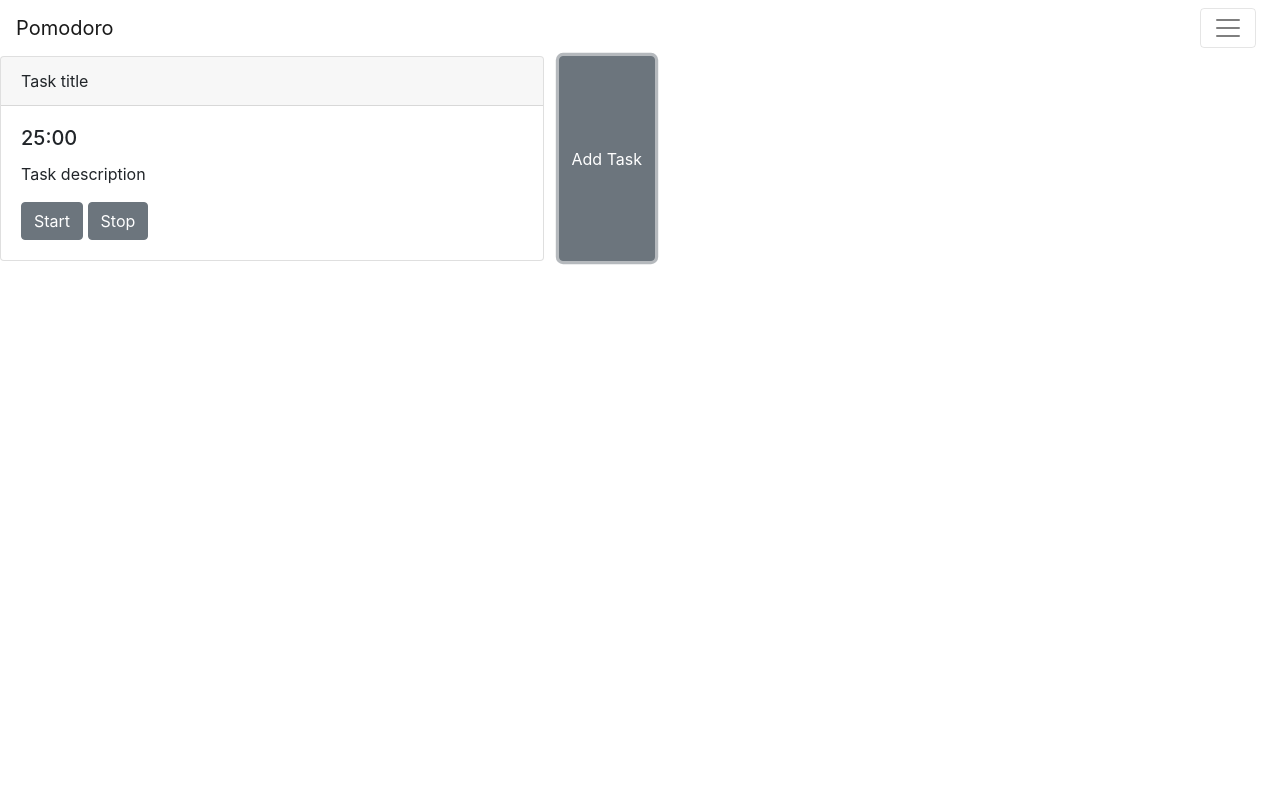
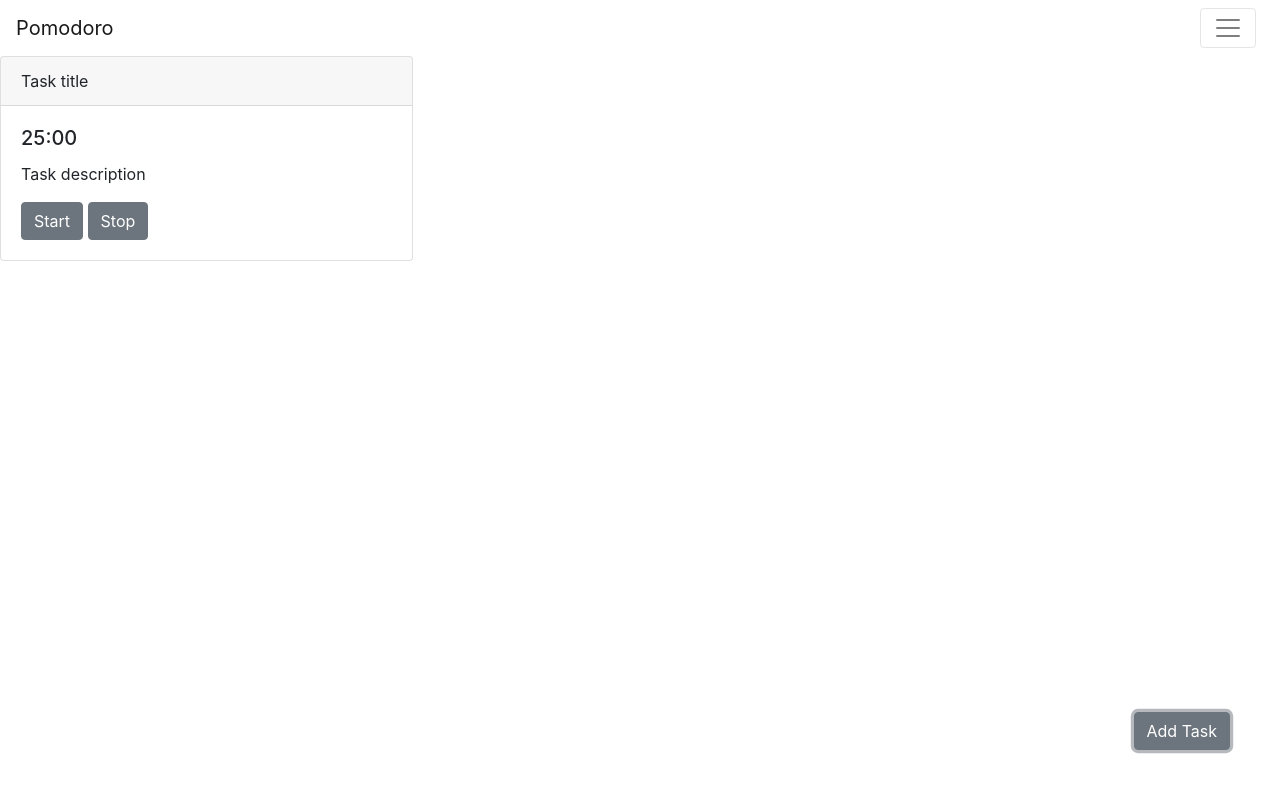
Before and after one commit to ruygaxgon/pomodoro-app, a React (Create React App) app: page / in a window 1280 px wide. Both pictures are taken after a click on the button "Add Task". Shown: the top 792 px of the page. Built offline with nearby package versions, Linux system fonts and the light colour scheme.

Commit message:
Change layout and add functionality for adding tasks

```diff
--- a/src/App.js
+++ b/src/App.js
@@ -1,6 +1,6 @@
 import React, { Component } from 'react';
 import { Collapse, Navbar, NavbarToggler, NavbarBrand, Nav, NavItem, NavLink } from 'reactstrap';
-import Timer from './components/Timer.js';
+import TaskContainer from './components/TaskContainer.js';
 
 class App extends Component {
   constructor(props) {
@@ -32,7 +32,7 @@ class App extends Component {
             </Nav>
           </Collapse>
         </Navbar>
-        <Timer />
+        <TaskContainer />
       </div>
     );
   }
--- /dev/null
+++ b/src/components/Task.js
@@ -0,0 +1,20 @@
+import React from 'react';
+import { Card, Button, CardHeader, CardBody,  CardTitle, CardText } from 'reactstrap';
+
+const Task = (props) => {
+  return (
+    <div>
+        <Card>
+            <CardHeader>Task title</CardHeader>
+            <CardBody>
+                <CardTitle>25:00</CardTitle>
+                <CardText>Task description</CardText>
+                <Button>Start</Button>{' '}
+                <Button>Stop</Button>
+            </CardBody>
+        </Card>
+    </div>
+  );
+};
+
+export default Task;
--- /dev/null
+++ b/src/components/TaskContainer.css
@@ -0,0 +1,5 @@
+.Fixedbutton {
+    position: fixed;
+    bottom: 50px;
+    right: 50px;
+}
--- /dev/null
+++ b/src/components/TaskContainer.js
@@ -0,0 +1,39 @@
+import React, { Component } from 'react';
+import { CardColumns, Button } from 'reactstrap';
+import Task from './Task.js';
+import './TaskContainer.css';
+
+class TaskContainer extends Component {
+  constructor() {
+    super();
+
+    this.state = {
+      tasks: []
+    }
+    this.handleClick = this.handleClick.bind(this);
+  }
+
+  handleClick() {
+    var newTask = React.createElement(Task);
+    this.setState({
+      tasks: this.state.tasks.concat(newTask)
+    })
+  }
+
+  render() {
+    return (
+      <div>
+        <CardColumns>
+          {
+            this.state.tasks.map(function(item) {
+              return item;
+            })
+          }
+        </CardColumns>
+        <Button className="Fixedbutton" onClick={this.handleClick} >Add Task</Button>
+      </div>
+    );
+  }
+};
+
+export default TaskContainer;
--- a/src/components/Timer.js
+++ /dev/null
@@ -1,24 +0,0 @@
-import React from 'react';
-import { Card, Button, CardHeader, CardBody, CardDeck,
-  CardTitle, CardText } from 'reactstrap';
-
-const Timer = (props) => {
-  return (
-    <div style={ { width: '50%' } }>
-        <CardDeck>
-            <Card>
-                <CardHeader>Task title</CardHeader>
-                <CardBody>
-                <CardTitle>25:00</CardTitle>
-                <CardText>Task description</CardText>
-                <Button>Start</Button>{' '}
-                <Button>Stop</Button>
-                </CardBody>
-            </Card>
-            <Button>Add Task</Button>
-      </CardDeck>
-    </div>
-  );
-};
-
-export default Timer;
```
